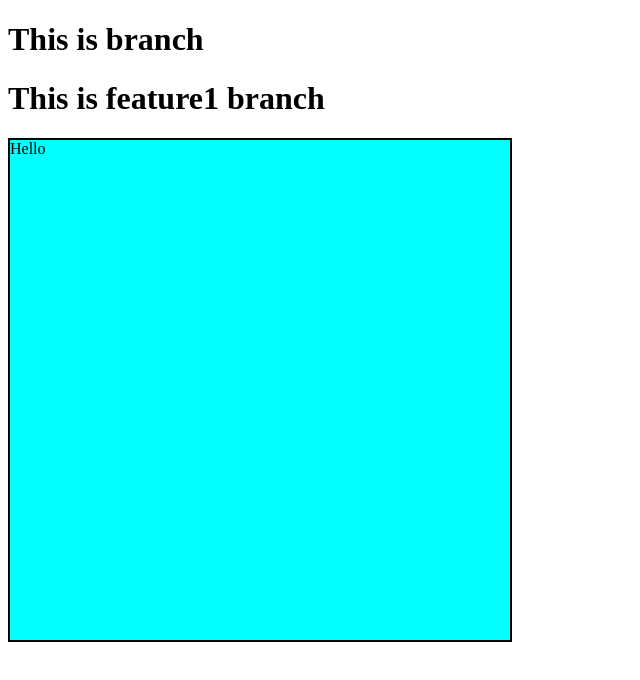
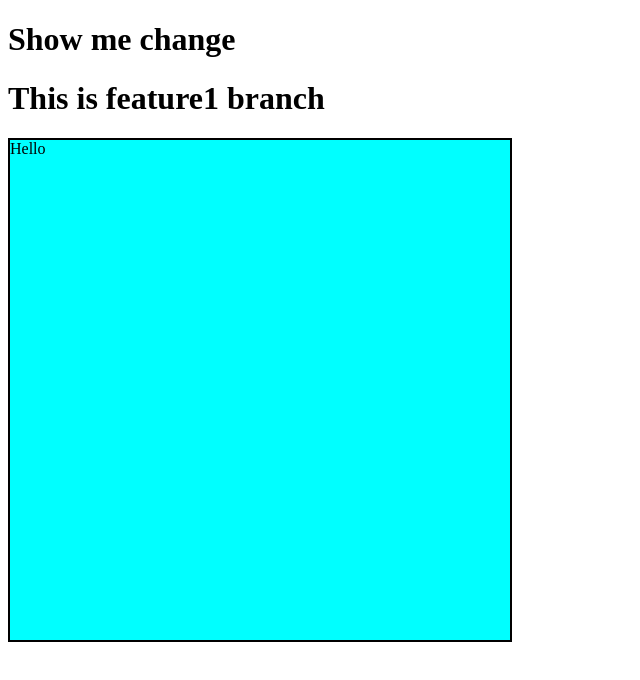
Before and after one commit to Adarshjeet0/Localrepo, a plain HTML site: page Localrepo/index.html in a window 1280 px wide. Shown: the whole page, without its empty margins (0-640 px from the left). Drawn offline with Linux system fonts and the light colour scheme.

Commit message:
Update index.html

```diff
--- a/Localrepo/index.html
+++ b/Localrepo/index.html
@@ -16,7 +16,7 @@
     </style>
 </head>
 <body>
-    <h1>This is branch</h1>
+    <h1>Show me change</h1>
     <h1>This is feature1 branch</h1>
     <div>Hello</div>
 </body>
```
